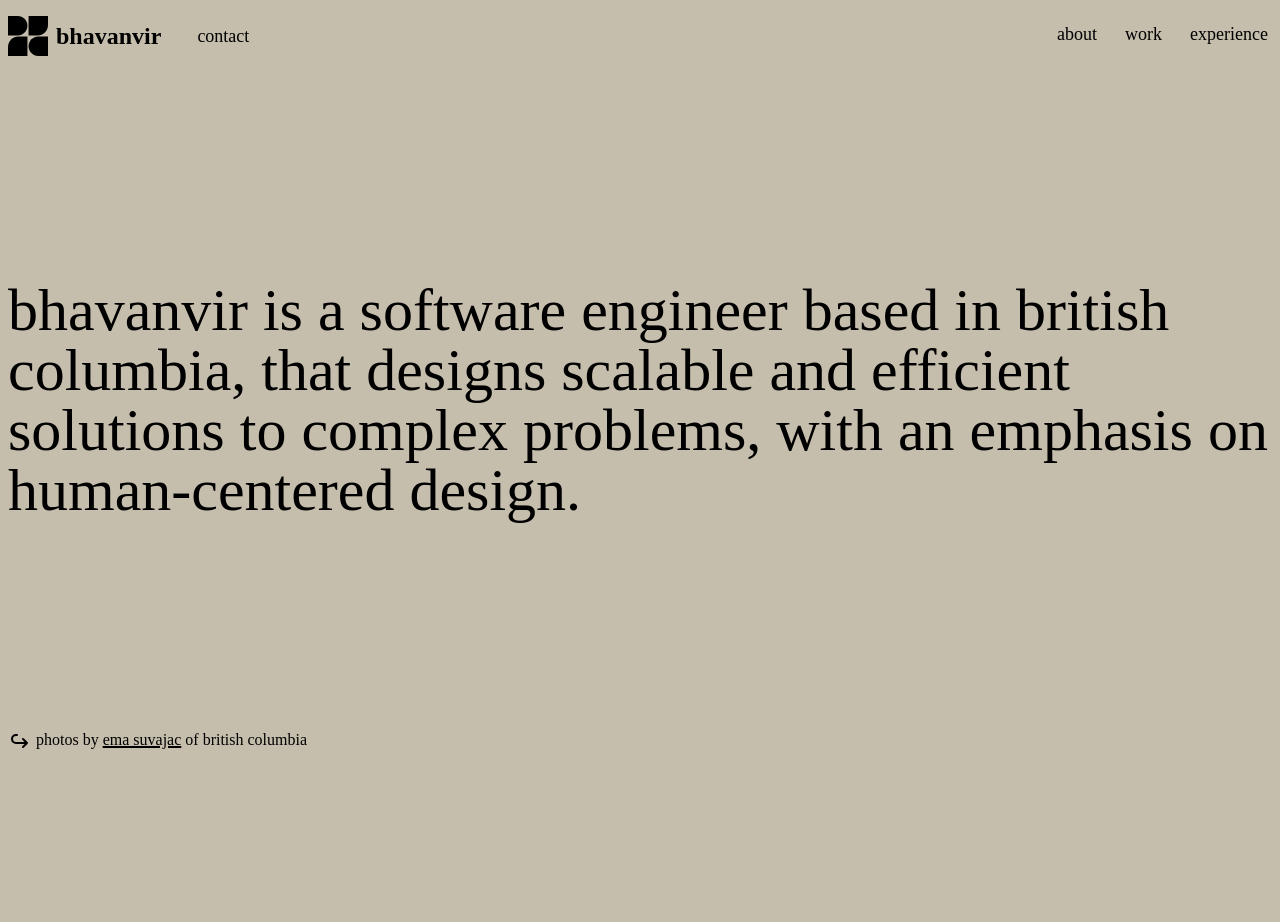
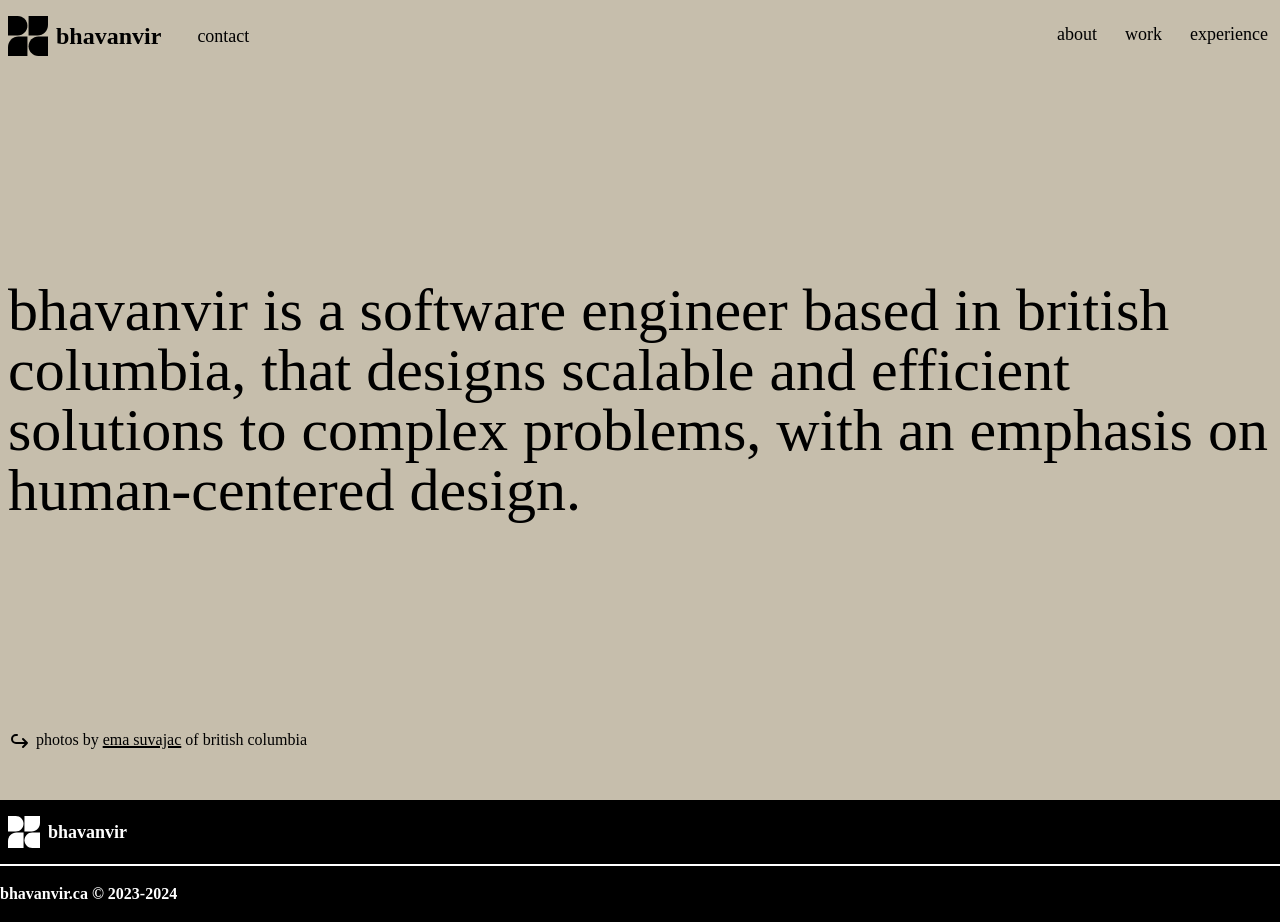
Before and after one commit to bhavanvir/portfolio-site, a SvelteKit app in the folder web-app/: page / in a window 1280 px wide. Before the commit the page ends 800 px from the top, so only its background shows below. Built offline with nearby package versions, Linux system fonts and the light colour scheme; a web font is replaced by a local one.

Commit message:
Initial footer implementation

```diff
--- /dev/null
+++ b/web-app/src/lib/components/Footer.svelte
@@ -0,0 +1,32 @@
+<script>
+  import LogoIcon from "$lib/assets/icons/LogoIcon.svg?raw";
+</script>
+
+<footer class="bg-secondary-background bottom-0">
+  <div class="max-w-[100rem] mx-auto">
+    <div>
+      <a href="/" class="flex items-center py-4 px-2">
+        <svg class="h-8 w-8 mr-2 filter-white">
+          {@html LogoIcon}
+        </svg>
+        <span class="text-secondary-text font-uncut font-bold text-lg"
+          >bhavanvir</span
+        >
+      </a>
+    </div>
+
+    <div class="flex-grow border-t-2 border-t-tertiary-background" />
+
+    <p class="py-4 font-uncut font-bold text-secondary-text">
+      bhavanvir.ca © 2023-2024
+    </p>
+  </div>
+</footer>
+
+<style>
+  /* Filter colour found using: https://codepen.io/sosuke/pen/Pjoqqp*/
+  .filter-white {
+    filter: invert(100%) sepia(100%) saturate(0%) hue-rotate(322deg)
+      brightness(101%) contrast(102%);
+  }
+</style>
--- a/web-app/src/lib/components/Hero.svelte
+++ b/web-app/src/lib/components/Hero.svelte
@@ -10,7 +10,8 @@
     scalable and efficient solutions to complex problems, with an emphasis on
     human-centered design.
   </div>
-  <div class="flex items-center">
+
+  <div class="flex items-center pb-12">
     <svg class="h-6 w-6 mr-1">
       {@html ArrowForwardIcon}
     </svg>
--- a/web-app/src/routes/+layout.svelte
+++ b/web-app/src/routes/+layout.svelte
@@ -1,5 +1,6 @@
 <script>
-  import Header from "../lib/components/Header.svelte";
+  import Header from "$lib/components/Header.svelte";
+  import Footer from "$lib/components/Footer.svelte";
   import "../app.css";
 </script>
 
@@ -9,6 +10,8 @@
   <main class="main">
     <slot />
   </main>
+
+  <Footer />
 </div>
 
 <style lang="postcss">
--- a/web-app/tailwind.config.js
+++ b/web-app/tailwind.config.js
@@ -11,7 +11,10 @@ export default {
     },
     colors: {
       "primary-background": "#C6BEAC",
+      "secondary-background": "#000000",
+      "tertiary-background": "#FFFFFF",
       "primary-text": "#000000",
+      "secondary-text": "#FFFFFF",
       purple: colors.purple,
     },
   },
```
